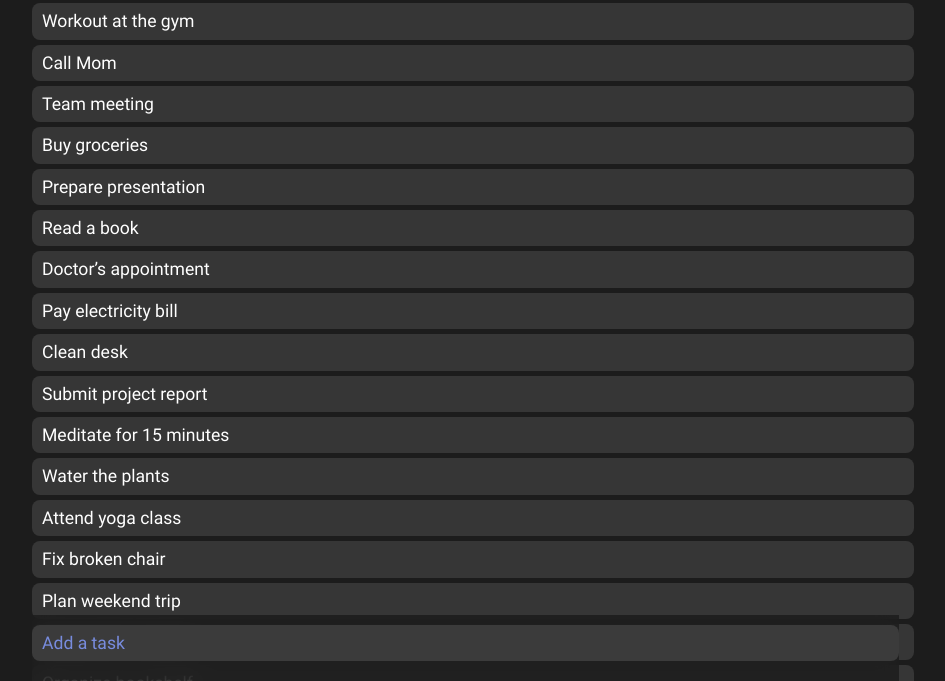
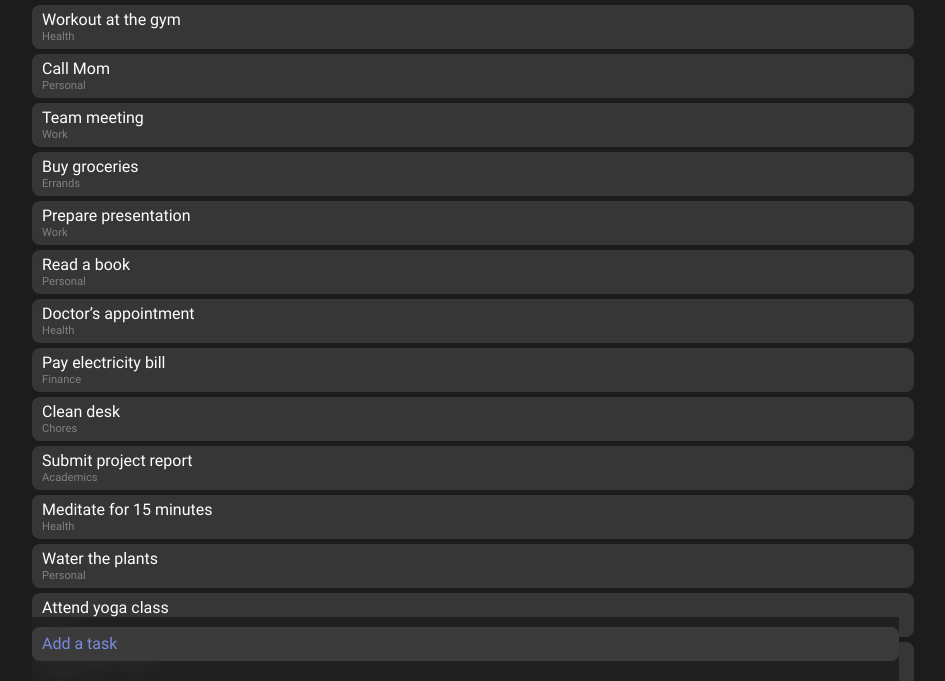
Before and after one commit to yogi1308/to-do-list, a website built with webpack: page src/template.html in a window 1280 px wide. Shown: the part 119-800 px from the top of the page, without its empty margins (317-1262 px from the left). Built offline with nearby package versions, Linux system fonts and the light colour scheme.

Commit message:
styled the scroll bar

```diff
--- a/src/homepage.js
+++ b/src/homepage.js
@@ -35,8 +35,15 @@ function taskList() {
     taskList.classList.add('task-list');
     tasksData.forEach(task => {
         const taskItem = document.createElement('div');
+        const taskItemName = document.createElement('p');
+        const taskItemGroup = document.createElement('p');
+        taskItemGroup.classList.add('task-item-group');
+        taskItemName.classList.add('task-item-name')
         taskItem.classList.add('task-item');
-        taskItem.textContent = task.task;
+        taskItemName.textContent = task.task;
+        taskItemGroup.textContent = task.group;
+        taskItem.appendChild(taskItemName);
+        taskItem.appendChild(taskItemGroup);
         taskList.appendChild(taskItem);
     });
     main.appendChild(taskList);
--- a/src/styles.css
+++ b/src/styles.css
@@ -65,7 +65,7 @@
 #main {
     background-color: #1c1c1c;
     color: #788cde;
-    font-size: 1.1em;
+    font-size: 1em;
     padding: 20px 5%;
     position: relative;
     display: flex;
@@ -112,8 +112,46 @@ input::placeholder {
   color: white;
   padding: 5px 10px;
   border-radius: 8px;
+  display: flex;
+  flex-direction: column;
+  gap: 0;
 }
 
 .header p {
   font-size: 0.8em;
 }
+
+.task-item-name {
+  line-height: 1.25;
+}
+
+.task-item-group {
+  color: gray;
+  font-size: 0.7em;
+  padding: 0;
+  line-height: 1.25;
+}
+
+
+
+/* Entire scrollbar container */
+::-webkit-scrollbar {
+    width: 8px; /* Adjust width for vertical scrollbars */
+    height: 8px; /* Adjust height for horizontal scrollbars */
+}
+
+/* Scrollbar track (background) */
+::-webkit-scrollbar-track {
+    background: #1e1e1e; /* Dark background */
+}
+
+/* Scrollbar thumb (draggable part) */
+::-webkit-scrollbar-thumb {
+    background: #444; /* Dark gray thumb */
+    border-radius: 10px; /* Rounded thumb */
+}
+
+/* Hover effect on the scrollbar thumb */
+::-webkit-scrollbar-thumb:hover {
+    background: #555; /* Slightly lighter gray on hover */
+}
```
